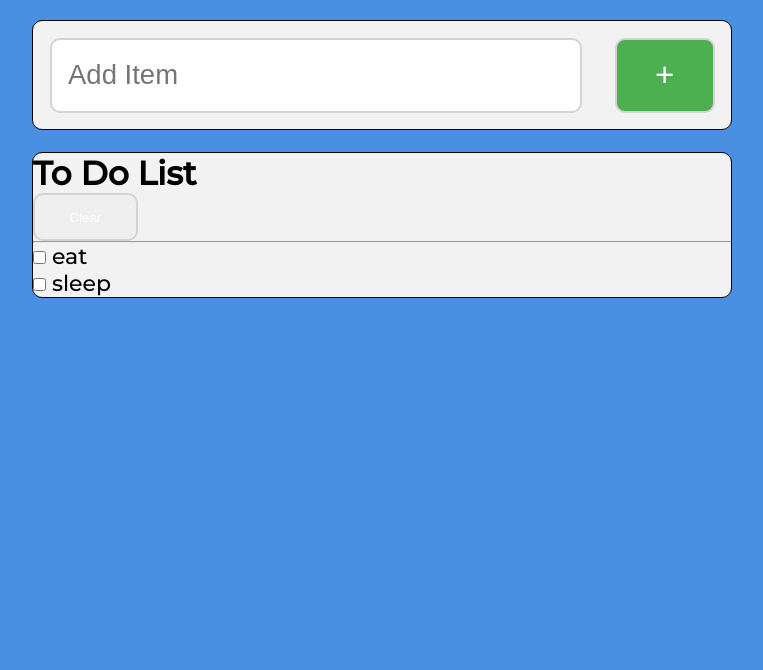
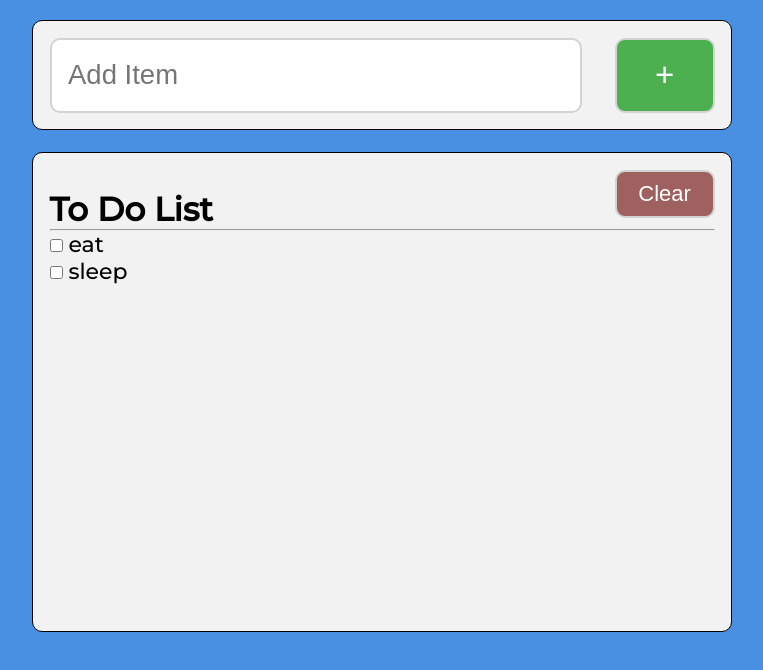
Before and after one commit to katsuya245126/To-Do-List-App, a plain HTML site: page index.html in a window 1280 px wide. Shown: the whole page, without its empty margins (258-1021 px from the left). Drawn offline with Linux system fonts and the light colour scheme.

Commit message:
Style list title area

```diff
--- /dev/null
+++ b/sass/_listContainer.scss
@@ -0,0 +1,25 @@
+.listContainer {
+    min-height: 60vh;
+    padding: 0.75rem;
+
+    .listTitle {
+        display: flex;
+        justify-content: space-between;
+        align-items: flex-end;
+
+        button {
+            font-size: 1rem;
+            background-color: $clear-button-color;
+            padding: 0 0.1rem;
+            margin-bottom: 0.5rem;
+
+            @include mq(768px) {
+                padding: 0 0.5rem;
+            }
+        }
+
+        hr {
+            width: 100%;
+        }
+    }
+}
--- a/sass/style.scss
+++ b/sass/style.scss
@@ -1,3 +1,4 @@
 @import "_base";
 @import "_sharedClasses";
 @import "_newItemEntry";
+@import "_listContainer";
```
Also changed, not shown: dist/css/style.min.css, 1 other file.
